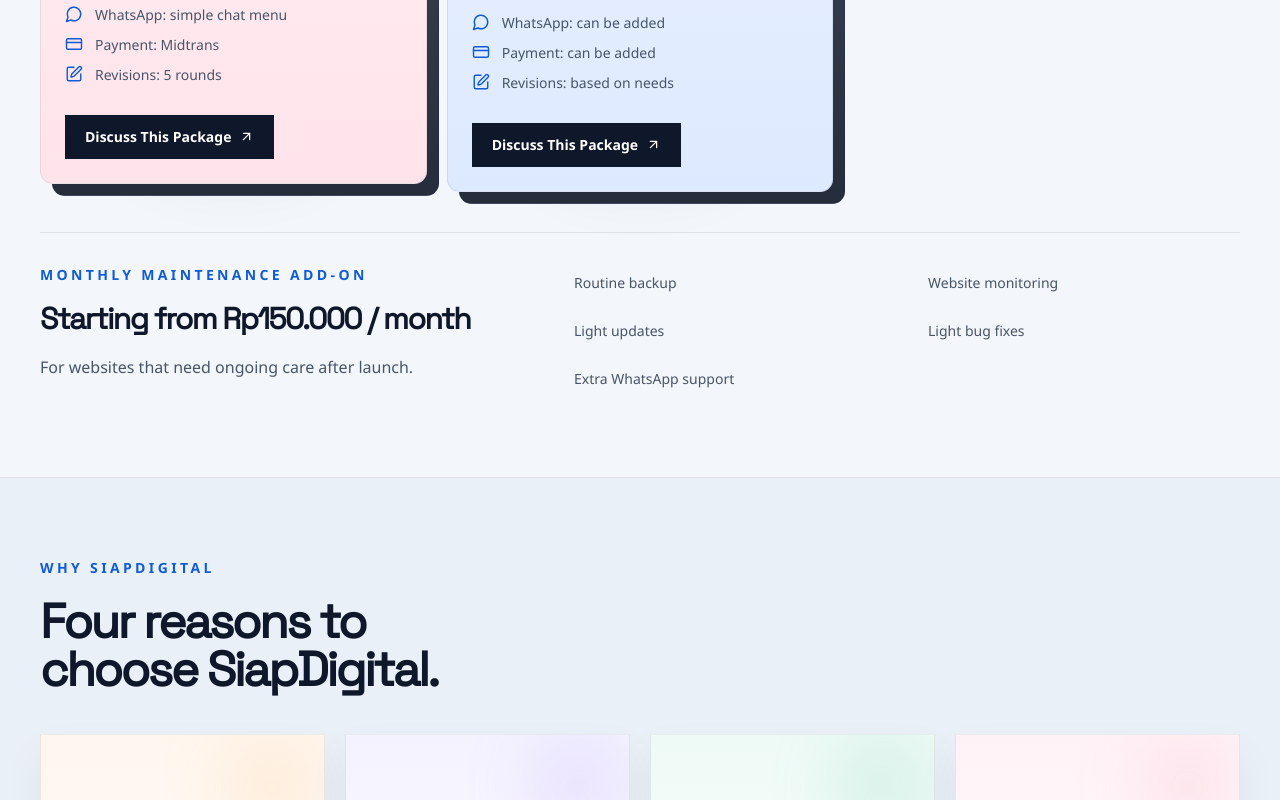
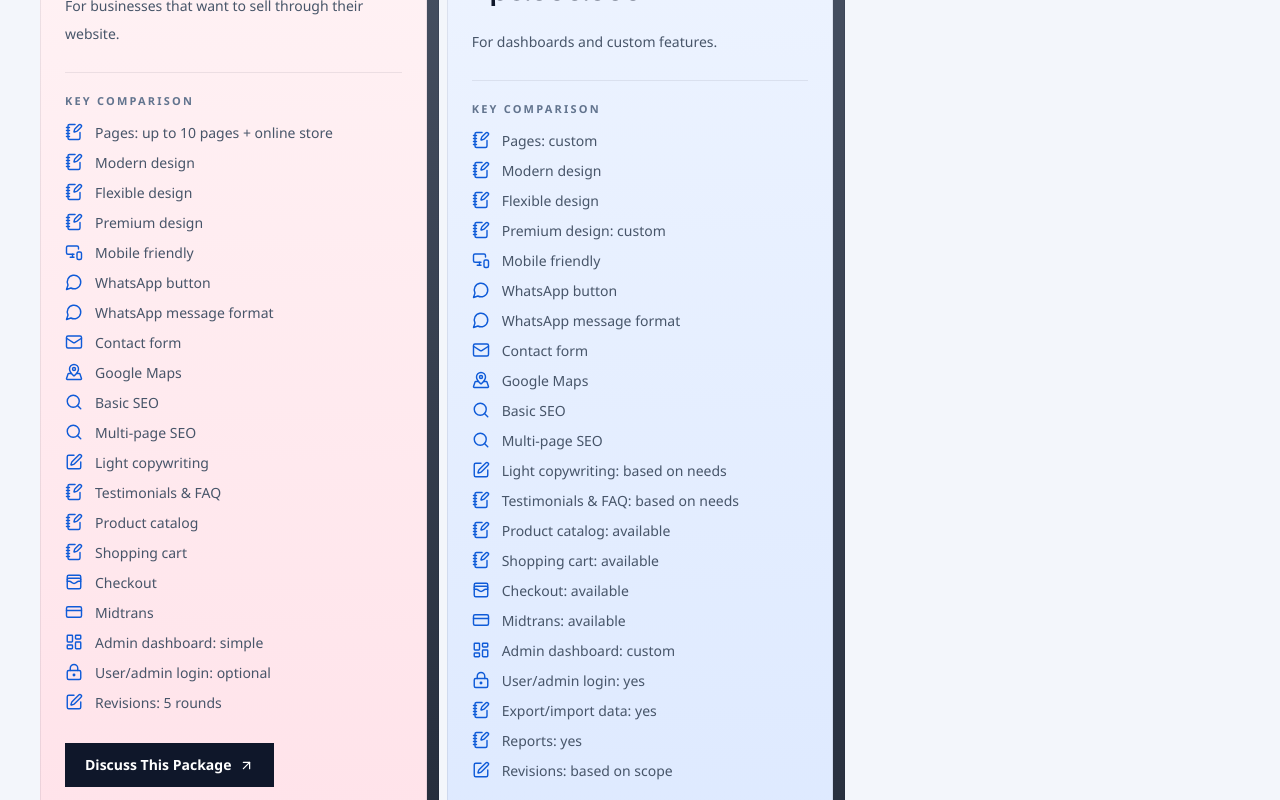
Before and after one commit to abcrd54/siapdigital, a React (Vite) app: page / in a window 1280 px wide. Shown: the part 2360-3160 px from the top of the page. Built offline with nearby package versions, Linux system fonts and the light colour scheme; what @lordicon/element would draw is missing.

Commit message:
update content

```diff
--- a/src/data/content.js
+++ b/src/data/content.js
@@ -100,10 +100,9 @@ export const siteCopy = {
           summary: "Untuk usaha kecil yang ingin cepat online.",
           features: [
             "Jumlah halaman: 1 halaman",
-            "Tampilan: template modern",
-            "HP: nyaman dibuka di mobile",
-            "SEO: belum termasuk",
-            "WhatsApp: tombol chat langsung",
+            "Desain modern",
+            "Mobile friendly",
+            "Tombol WhatsApp",
             "Revisi: 1 kali",
           ],
         },
@@ -113,10 +112,14 @@ export const siteCopy = {
           summary: "Untuk bisnis yang butuh website lebih lengkap.",
           features: [
             "Jumlah halaman: sampai 5 halaman",
-            "Tampilan: desain lebih fleksibel",
-            "HP: nyaman dibuka di mobile",
-            "SEO: dasar",
-            "WhatsApp: balasan otomatis sederhana",
+            "Desain modern",
+            "Desain fleksibel",
+            "Mobile friendly",
+            "Tombol WhatsApp",
+            "Format pesan WhatsApp",
+            "Form kontak",
+            "Google Maps",
+            "SEO dasar",
             "Revisi: 3 kali",
           ],
           featured: true,
@@ -127,10 +130,18 @@ export const siteCopy = {
           summary: "Untuk bisnis yang ingin tampil lebih serius.",
           features: [
             "Jumlah halaman: sampai 10 halaman",
-            "Tampilan: desain lebih premium",
-            "HP: nyaman dibuka di mobile",
-            "SEO: dasar lengkap",
-            "WhatsApp: menu chat sederhana",
+            "Desain modern",
+            "Desain fleksibel",
+            "Desain premium",
+            "Mobile friendly",
+            "Tombol WhatsApp",
+            "Format pesan WhatsApp",
+            "Form kontak",
+            "Google Maps",
+            "SEO dasar",
+            "SEO beberapa halaman",
+            "Copywriting ringan",
+            "Testimoni & FAQ",
             "Revisi: 5 kali",
           ],
         },
@@ -140,11 +151,24 @@ export const siteCopy = {
           summary: "Untuk bisnis yang ingin jualan lewat website.",
           features: [
             "Jumlah halaman: sampai 10 halaman + toko online",
-            "Tampilan: desain premium + toko online",
-            "HP: nyaman dibuka di mobile",
-            "SEO: dasar lengkap",
-            "WhatsApp: menu chat sederhana",
-            "Pembayaran: Midtrans",
+            "Desain modern",
+            "Desain fleksibel",
+            "Desain premium",
+            "Mobile friendly",
+            "Tombol WhatsApp",
+            "Format pesan WhatsApp",
+            "Form kontak",
+            "Google Maps",
+            "SEO dasar",
+            "SEO beberapa halaman",
+            "Copywriting ringan",
+            "Testimoni & FAQ",
+            "Katalog produk",
+            "Keranjang belanja",
+            "Checkout",
+            "Midtrans",
+            "Dashboard admin: sederhana",
+            "Login user/admin: opsional",
             "Revisi: 5 kali",
           ],
         },
@@ -153,13 +177,28 @@ export const siteCopy = {
           price: "Mulai Rp5.000.000",
           summary: "Untuk kebutuhan dashboard dan fitur custom.",
           features: [
-            "Jumlah halaman: sesuai kebutuhan",
-            "Tampilan: sistem custom",
-            "HP: nyaman dibuka di mobile",
-            "SEO: dasar lengkap",
-            "WhatsApp: bisa ditambahkan",
-            "Pembayaran: bisa ditambahkan",
-            "Revisi: menyesuaikan kebutuhan",
+            "Jumlah halaman: custom",
+            "Desain modern",
+            "Desain fleksibel",
+            "Desain premium: custom",
+            "Mobile friendly",
+            "Tombol WhatsApp",
+            "Format pesan WhatsApp",
+            "Form kontak",
+            "Google Maps",
+            "SEO dasar",
+            "SEO beberapa halaman",
+            "Copywriting ringan: sesuai kebutuhan",
+            "Testimoni & FAQ: sesuai kebutuhan",
+            "Katalog produk: bisa",
+            "Keranjang belanja: bisa",
+            "Checkout: bisa",
+            "Midtrans: bisa",
+            "Dashboard admin: custom",
+            "Login user/admin: ya",
+            "Export/import data: ya",
+            "Laporan: ya",
+            "Revisi: sesuai scope",
           ],
         },
       ],
@@ -328,10 +367,9 @@ export const siteCopy = {
           summary: "For small businesses that want to go online fast.",
           features: [
             "Pages: 1 page",
-            "Design: modern template",
-            "Mobile: easy to open on phones",
-            "SEO: not included",
-            "WhatsApp: direct chat button",
+            "Modern design",
+            "Mobile friendly",
+            "WhatsApp button",
             "Revisions: 1 round",
           ],
         },
@@ -341,10 +379,14 @@ export const siteCopy = {
           summary: "For businesses that need a fuller website.",
           features: [
             "Pages: up to 5 pages",
-            "Design: more flexible design",
-            "Mobile: easy to open on phones",
-            "SEO: basic",
-            "WhatsApp: simple auto reply",
+            "Modern design",
+            "Flexible design",
+            "Mobile friendly",
+            "WhatsApp button",
+            "WhatsApp message format",
+            "Contact form",
+            "Google Maps",
+            "Basic SEO",
             "Revisions: 3 rounds",
           ],
           featured: true,
@@ -355,10 +397,18 @@ export const siteCopy = {
           summary: "For businesses that want a stronger presence.",
           features: [
             "Pages: up to 10 pages",
-            "Design: more premium look",
-            "Mobile: easy to open on phones",
-            "SEO: full basic",
-            "WhatsApp: simple chat menu",
+            "Modern design",
+            "Flexible design",
+            "Premium design",
+            "Mobile friendly",
+            "WhatsApp button",
+            "WhatsApp message format",
+            "Contact form",
+            "Google Maps",
+            "Basic SEO",
+            "Multi-page SEO",
+            "Light copywriting",
+            "Testimonials & FAQ",
             "Revisions: 5 rounds",
           ],
         },
@@ -368,11 +418,24 @@ export const siteCopy = {
           summary: "For businesses that want to sell through their website.",
           features: [
             "Pages: up to 10 pages + online store",
-            "Design: premium + online store",
-            "Mobile: easy to open on phones",
-            "SEO: full basic",
-            "WhatsApp: simple chat menu",
-            "Payment: Midtrans",
+            "Modern design",
+            "Flexible design",
+            "Premium design",
+            "Mobile friendly",
+            "WhatsApp button",
+            "WhatsApp message format",
+            "Contact form",
+            "Google Maps",
+            "Basic SEO",
+            "Multi-page SEO",
+            "Light copywriting",
+            "Testimonials & FAQ",
+            "Product catalog",
+            "Shopping cart",
+            "Checkout",
+            "Midtrans",
+            "Admin dashboard: simple",
+            "User/admin login: optional",
             "Revisions: 5 rounds",
           ],
         },
@@ -381,13 +444,28 @@ export const siteCopy = {
           price: "Starting from Rp5.000.000",
           summary: "For dashboards and custom features.",
           features: [
-            "Pages: based on needs",
-            "Design: custom system",
-            "Mobile: easy to open on phones",
-            "SEO: full basic",
-            "WhatsApp: can be added",
-            "Payment: can be added",
-            "Revisions: based on needs",
+            "Pages: custom",
+            "Modern design",
+            "Flexible design",
+            "Premium design: custom",
+            "Mobile friendly",
+            "WhatsApp button",
+            "WhatsApp message format",
+            "Contact form",
+            "Google Maps",
+            "Basic SEO",
+            "Multi-page SEO",
+            "Light copywriting: based on needs",
+            "Testimonials & FAQ: based on needs",
+            "Product catalog: available",
+            "Shopping cart: available",
+            "Checkout: available",
+            "Midtrans: available",
+            "Admin dashboard: custom",
+            "User/admin login: yes",
+            "Export/import data: yes",
+            "Reports: yes",
+            "Revisions: based on scope",
           ],
         },
       ],
```
